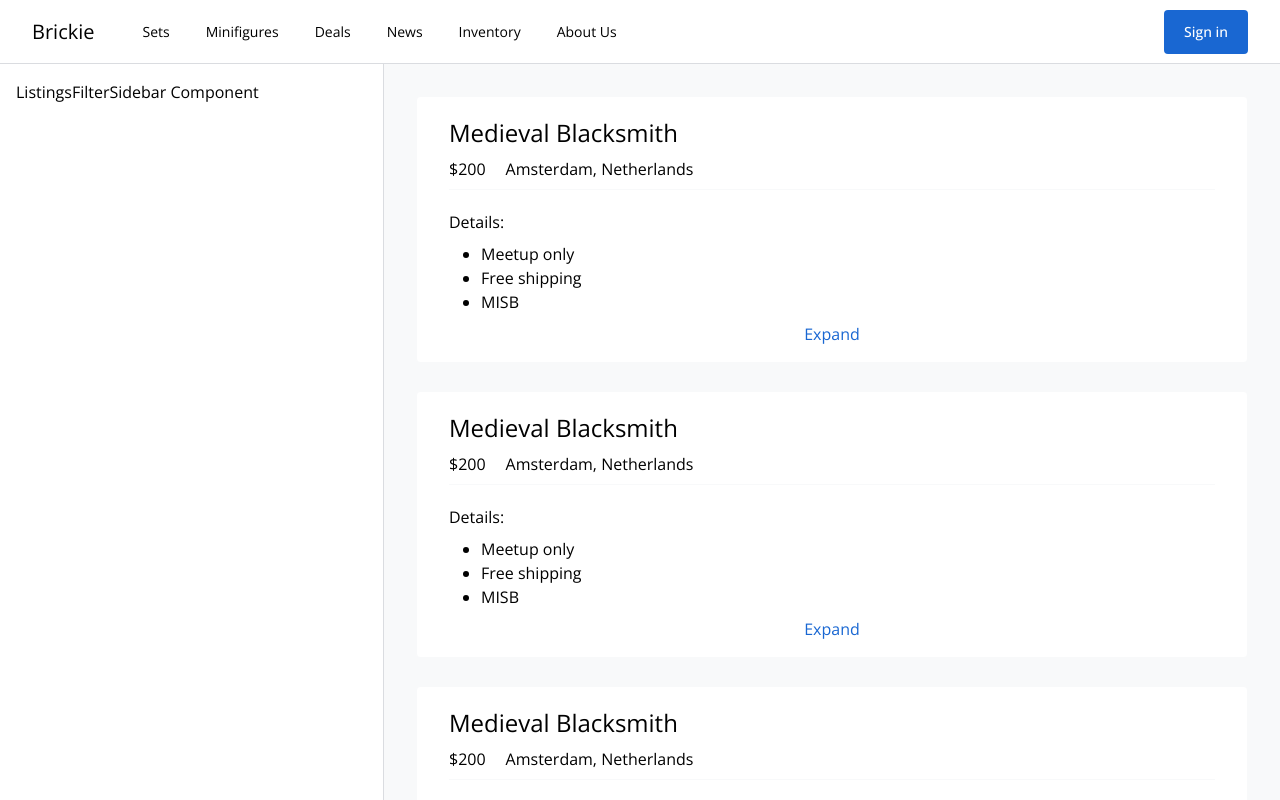
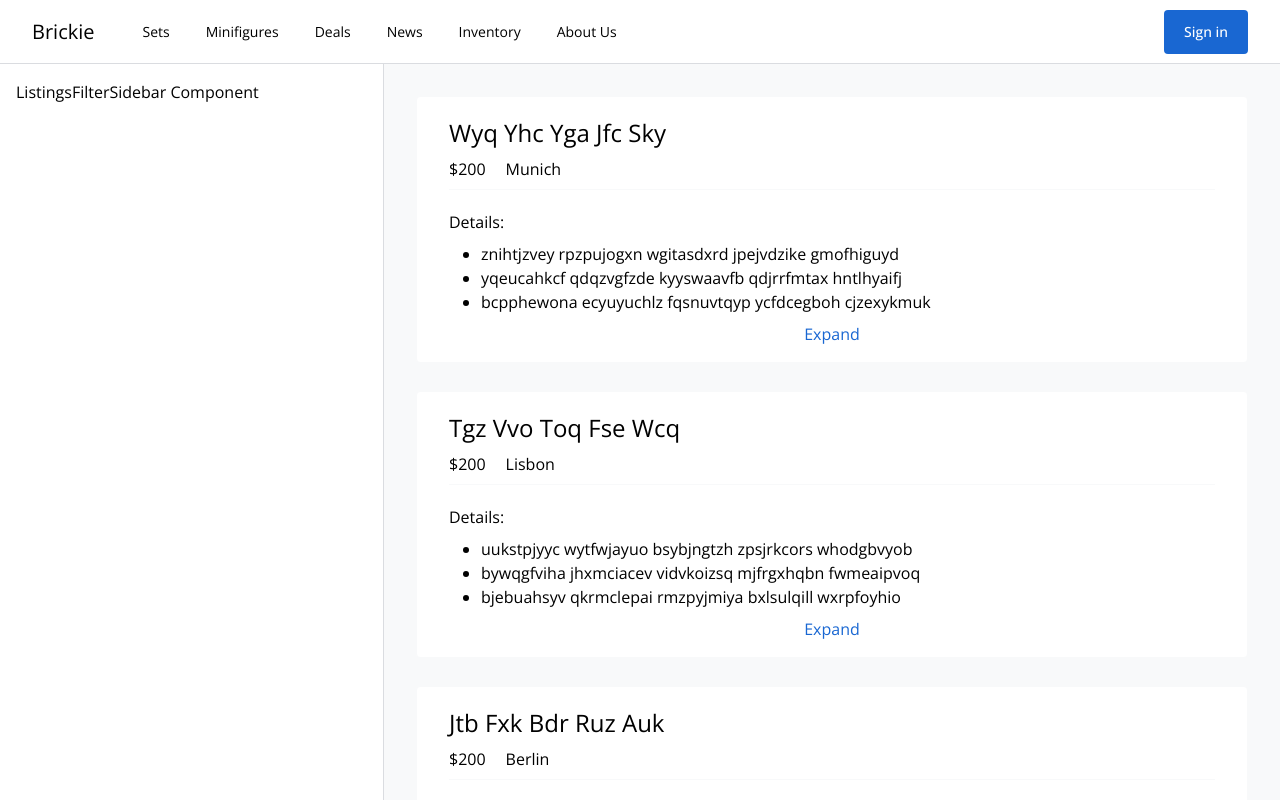
Before and after one commit to S41G0N/vue-demo, a Vue app in the folder vue-demo/: page /#/sets/listings in a window 1280 px wide. Shown: the top 800 px of the page. Built offline with nearby package versions, Linux system fonts and the light colour scheme; data requests are answered from the project's data file.

Commit message:
Dynamic Listings

```diff
--- a/vue-demo/src/components/ListingsResults/EachListing.vue
+++ b/vue-demo/src/components/ListingsResults/EachListing.vue
@@ -1,40 +1,57 @@
 <template>
   <li class="mb-7">
     <router-link
-      to="/sets/listings/1"
+      :to="listingPageLink"
       class="mx-auto block rounded border border-solid border-brand-gray-2 bg-white hover:shadow-gray"
     >
       <div class="mx-8 border-b border-solid border-brand-gray-2 pt-5 pb-2">
-        <h2 class="mb-2 text-2xl">Medieval Blacksmith</h2>
+        <h2 class="mb-2 text-2xl">{{ listingObject.title }}</h2>
+
         <div class="flex flex-row align-middle">
           <div class="mr-5">
             <span>$200</span>
           </div>
           <div>
-            <span>Amsterdam, Netherlands</span>
+            <span> {{ listingObject.locations[0] }}</span>
           </div>
         </div>
       </div>
+
       <div class="px-8 py-4">
         <div>
           <h3 class="mt-1 mb-2">Details:</h3>
           <div>
             <ul class="list-disc pl-8">
-              <li>Meetup only</li>
-              <li>Free shipping</li>
-              <li>MISB</li>
+              <li v-for="detail in getDetails()" :key="detail.id">
+                {{ detail }}
+              </li>
             </ul>
           </div>
         </div>
         <div class="mt-2 text-center">
-          <router-link to="/sets/listings/1" class="text-brand-blue-1"> Expand </router-link>
+          <router-link :to="listingPageLink" class="text-brand-blue-1"> Expand </router-link>
         </div>
       </div>
     </router-link>
   </li>
 </template>
+
 <script>
 export default {
-  name: "EachListing"
+  name: "EachListing",
+  props: {
+    listingObject: { type: Object, required: true }
+  },
+  computed: {
+    listingPageLink() {
+      console.log(this.listingObject);
+      return "/sets/listings/" + this.listingObject.id;
+    }
+  },
+  methods: {
+    getDetails() {
+      return this.listingObject.description;
+    }
+  }
 };
 </script>
--- a/vue-demo/src/components/ListingsResults/ItemListings.vue
+++ b/vue-demo/src/components/ListingsResults/ItemListings.vue
@@ -1,7 +1,11 @@
 <template>
   <main class="flex-auto bg-brand-gray-2 p-8">
     <ol>
-      <each-listing v-for="listing in displayedListings" :key="listing.id" :listing="listing" />
+      <each-listing
+        v-for="listing in displayedListings"
+        :key="listing.id"
+        :listing-object="listing"
+      />
     </ol>
   </main>
 </template>
```
